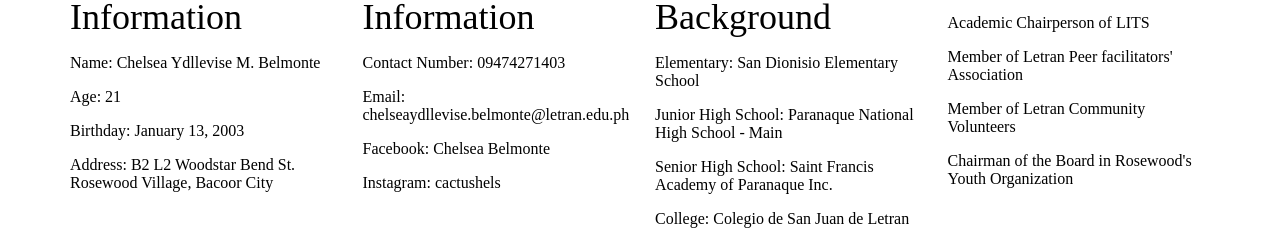
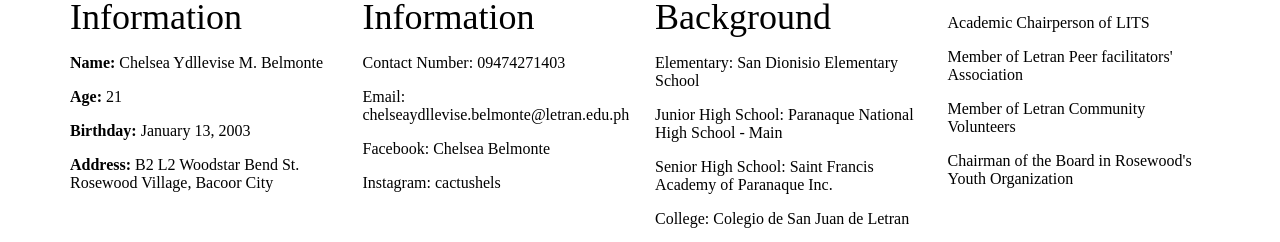
Before and after one commit to ChelseaBelmonte/Activity1, an Angular app: page / in a window 1280 px wide. Shown: the part 139-381 px from the top of the page. Built offline with nearby package versions, Linux system fonts and the light colour scheme.

Commit message:
Update personal-info.component.html

```diff
--- a/src/app/personal-info/personal-info.component.html
+++ b/src/app/personal-info/personal-info.component.html
@@ -1,4 +1,4 @@
-<p>Name: Chelsea Ydllevise M. Belmonte</p>
-<p>Age: 21</p>
-<p>Birthday: January 13, 2003</p>
-<p>Address: B2 L2 Woodstar Bend St. Rosewood Village, Bacoor City</p>
+<p><b>Name:</b> Chelsea Ydllevise M. Belmonte</p>
+<p><b>Age:</b> 21</p>
+<p><b>Birthday:</b> January 13, 2003</p>
+<p><b>Address:</b> B2 L2 Woodstar Bend St. Rosewood Village, Bacoor City</p>
```
